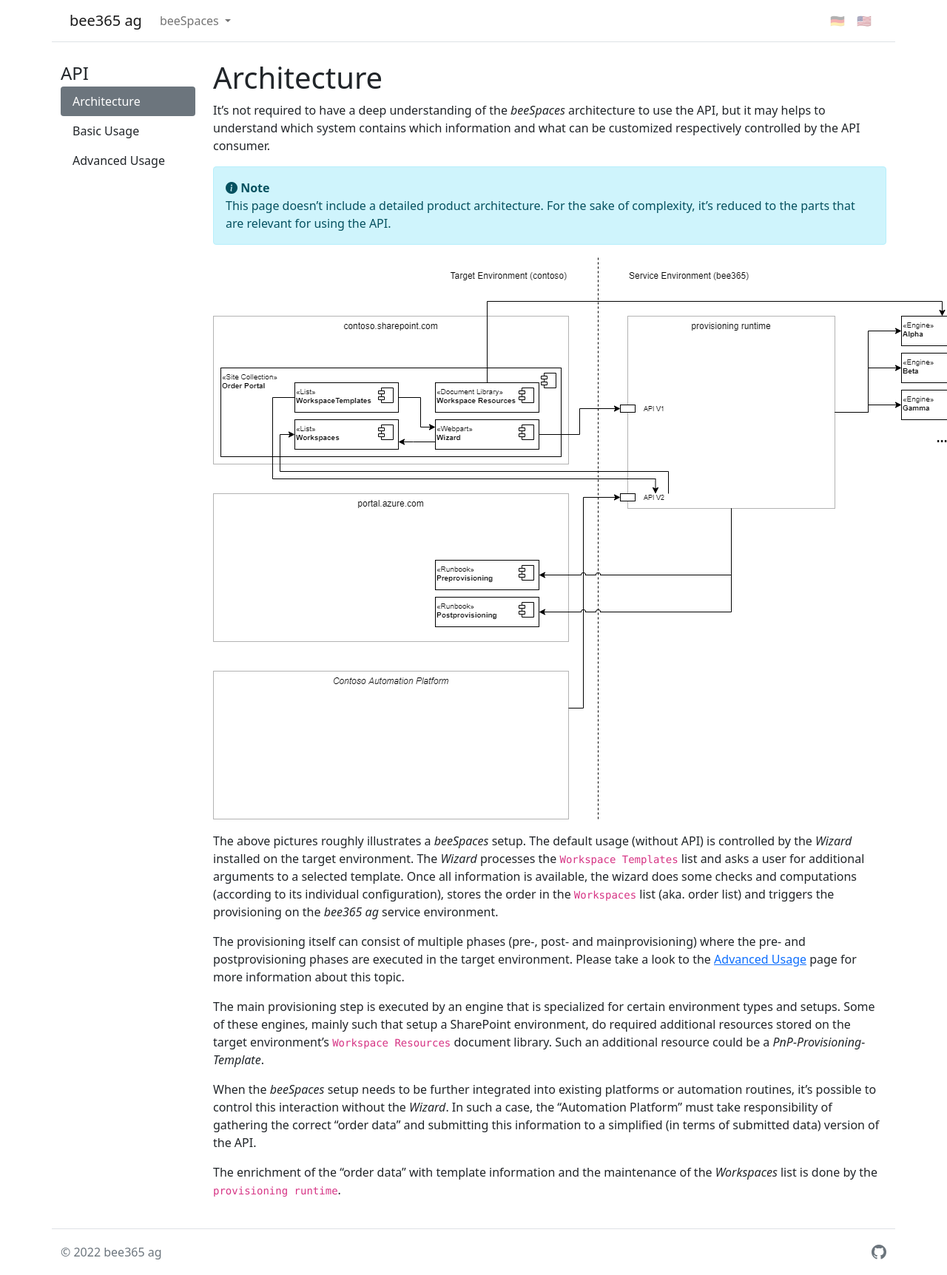
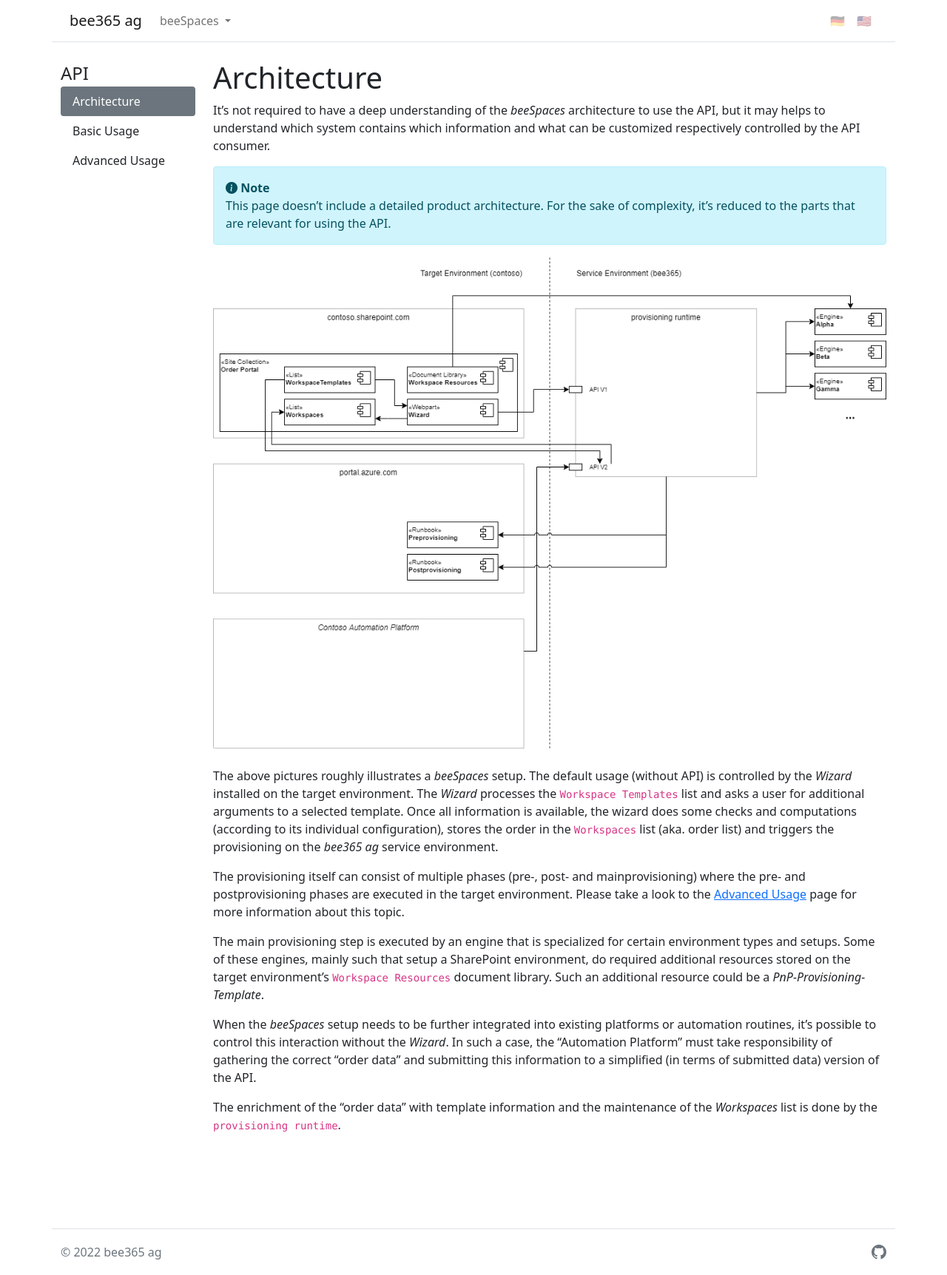
Before and after one commit to bee365ag/bee365ag, a Jekyll site: the page built from docs/_pages_en/beeSpaces/api/architecture.md, in a window 1280 px wide. Shown: the whole page at 74% size. Built offline with Jekyll 4.4.1, drawn with Linux system fonts in a browser that asks for light colours; nearby versions of some CDN libraries.

Commit message:
Add Figure Include

```diff
--- /dev/null
+++ b/docs/_includes/figure.html
@@ -0,0 +1,6 @@
+<figure class="figure">
+    <img src="{{site.baseurl}}{{include.src}}" class="figure-img img-fluid rounded" alt="{{include.alt}}">
+    {% if include.caption %}
+    <figcaption class="figure-caption text-end">{{include.caption}}</figcaption>
+    {% endif %}
+</figure>
--- a/docs/_pages_en/beeSpaces/api/architecture.md
+++ b/docs/_pages_en/beeSpaces/api/architecture.md
@@ -13,7 +13,7 @@ This page doesn't include a detailed product architecture. For the sake of compl
 {% endcapture %}
 {% include alert.html type='info' caption='Note' content=content %}
 
-![beeSpaces setup]({{site.baseurl}}/assets/images/architecture.png)
+{% include figure.html alt='beeSpaces setup' src='/assets/images/architecture.png' %}
 
 The above pictures roughly illustrates a *beeSpaces* setup. The default usage (without API) is controlled
 by the *Wizard* installed on the target environment. The *Wizard* processes the `Workspace Templates`
```
